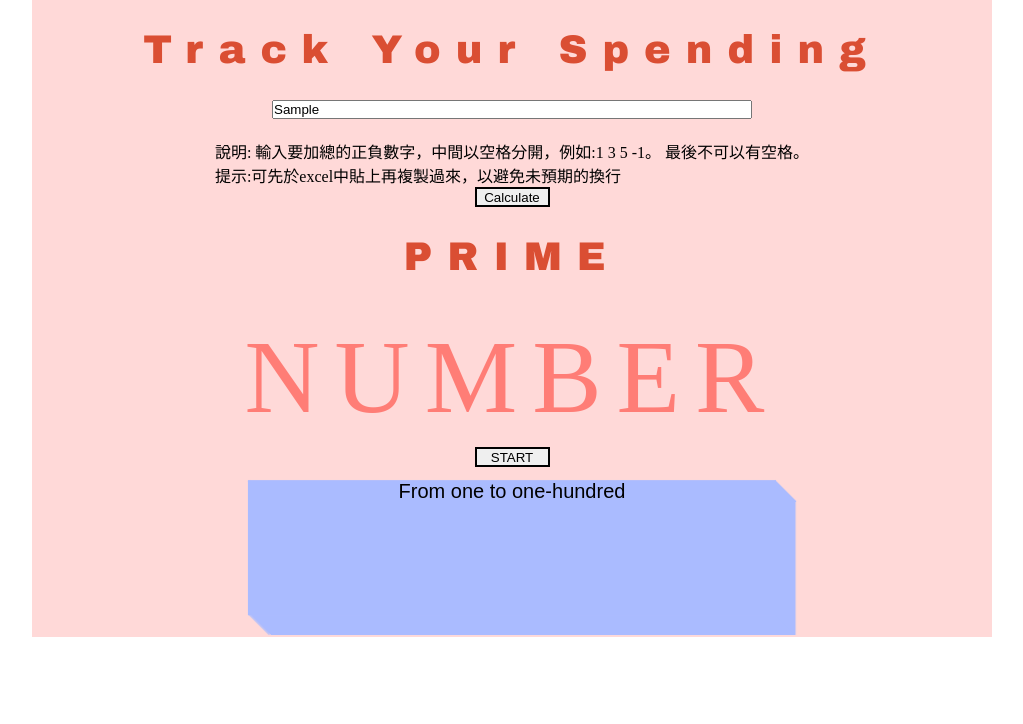
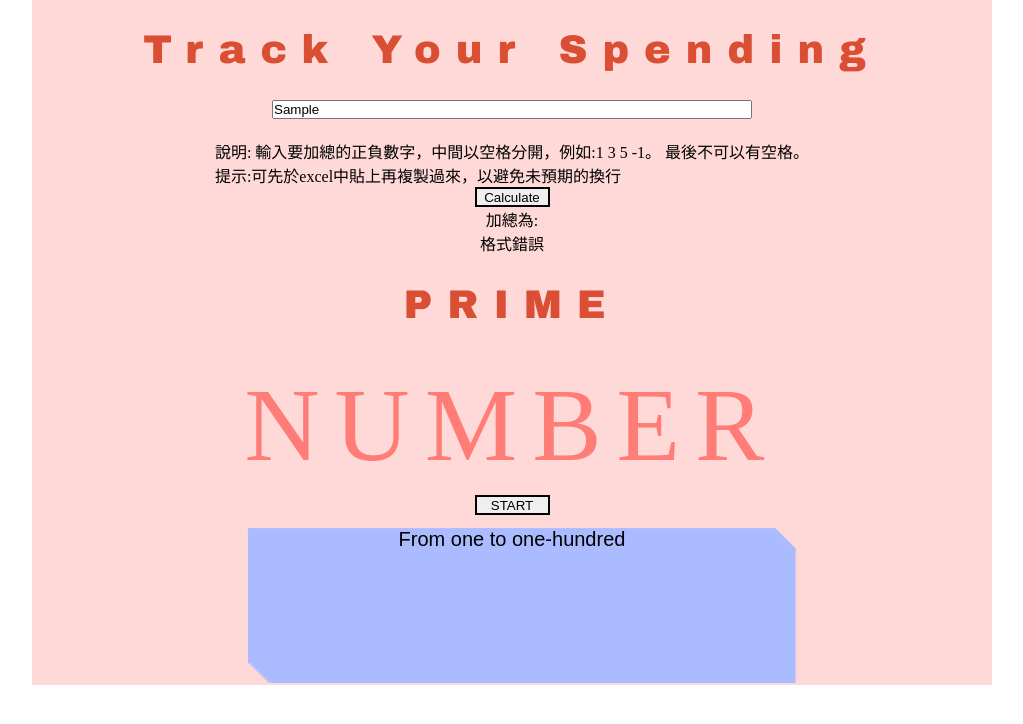
Before and after one commit to ccwang116/PrimeNumberPink, a plain HTML site: page index.html in a window 1280 px wide. Both pictures are taken after typing "Sample" into the empty fields and a click on the button "Calculate". Shown: the whole page, without its empty margins (128-1151 px from the left). Drawn offline with Linux system fonts and the light colour scheme.

Commit message:
Change alert to print innerHTML

```diff
--- a/index.html
+++ b/index.html
@@ -168,6 +168,8 @@
         <br />提示:可先於excel中貼上再複製過來，以避免未預期的換行
       </span>
       <button onclick="calculate()">Calculate</button>
+      <p>加總為:</p>
+      <p id="answer"></p>
     </div>
     <header class="container flex-column">
       <h1>PRIME</h1>
@@ -218,6 +220,9 @@
       function SumDatareduce(arr) {
         return arr.reduce((a, b) => a + b);
       }
+      function printToAnswer(answer) {
+        document.getElementById("answer").innerHTML = answer;
+      }
       function calculate() {
         const countElement = document.getElementById("count");
         const input = countElement.value;
@@ -228,12 +233,12 @@
           let numArray = stringArray.map((x) => parseInt(x));
           console.log("numArray", numArray);
           if (isNaN(SumDatareduce(numArray))) {
-            alert("格式錯誤");
+            printToAnswer("格式錯誤");
           } else {
-            alert(SumDatareduce(numArray));
+            printToAnswer(SumDatareduce(numArray));
           }
         } else {
-          alert("Please input something!");
+          printToAnswer("Please input something!");
         }
       }
 
```
